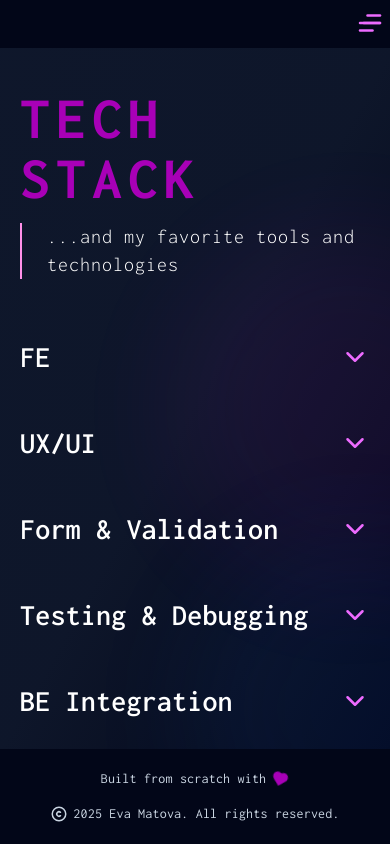
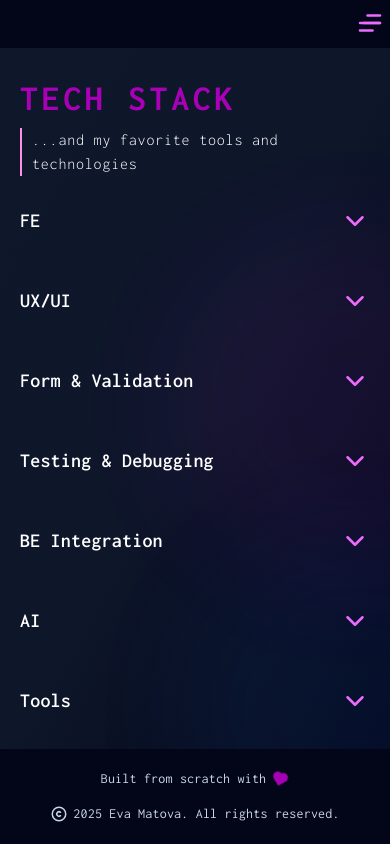
Before and after one commit to Evita-M/my-portfolio, a Next.js app: page /tech-stack in a window 390 px wide. Built offline with nearby package versions, Linux system fonts and the light colour scheme.

Commit message:
feat: add hello rwd

```diff
--- a/src/components/page-header/index.tsx
+++ b/src/components/page-header/index.tsx
@@ -13,13 +13,15 @@ export const PageHeader: React.FC<PageHeaderProps> = ({
 }) => {
   return (
     <div
-      className={`mb-16 py-8 ${align === 'center' ? 'text-center' : 'text-left'}`}
+      className={`mb-8 py-4 md:mb-16 md:py-8 ${
+        align === 'center' ? 'text-center' : 'text-left'
+      }`}
     >
-      <h1 className='text-8xl font-bold tracking-widest text-fuchsia-700 uppercase'>
+      <h1 className='text-4xl font-bold tracking-widest text-fuchsia-700 uppercase md:text-7xl lg:text-8xl'>
         {title}
       </h1>
       {subtitle && (
-        <p className='text-slate border-primary relative z-10 mt-6 border-l-2 bg-gradient-to-r pl-10 text-xl font-light tracking-wider'>
+        <p className='text-slate border-primary relative z-10 mt-4 border-l-2 bg-gradient-to-r pl-4 text-base font-light tracking-wider md:mt-6 md:pl-10 md:text-xl'>
           {subtitle}
         </p>
       )}
--- a/src/components/tech-category/index.tsx
+++ b/src/components/tech-category/index.tsx
@@ -38,7 +38,7 @@ export const TechCategory: FC<TechCategoryProps> = ({
         animate={{ x: 0, opacity: 1 }}
         transition={{ duration: 0.2, delay: index * 0.1 }}
         onClick={() => setIsExpanded(!isExpanded)}
-        className='text-white-400 mb-8 flex w-full cursor-pointer items-center justify-between text-left text-3xl font-semibold focus:outline-none'
+        className='text-white-400 mb-8 flex w-full cursor-pointer items-center justify-between text-left text-xl font-semibold focus:outline-none sm:text-xl md:text-3xl'
         aria-expanded={isExpanded}
       >
         {title}
```
